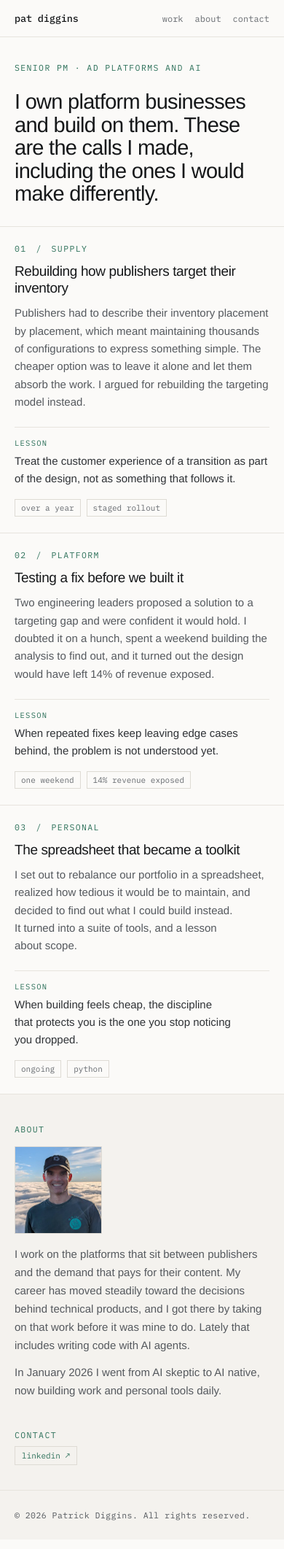
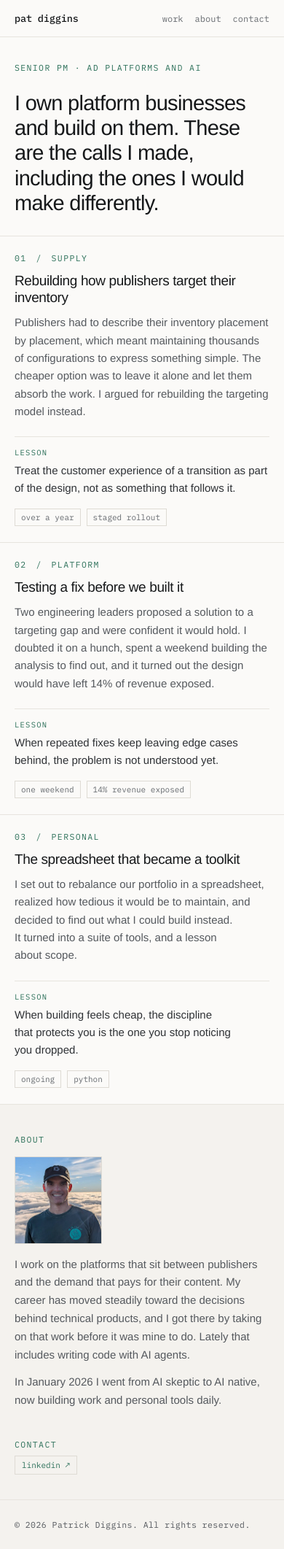
Before and after one commit to pd-product/pd-product.github.io, a Jekyll site: the page built from index.html, in a window 390 px wide. Shown: the whole page at 73% size. Built offline with Jekyll 4.4.1, drawn with Linux system fonts in a browser that asks for light colours.

Commit message:
Raise headline leading at the phone breakpoint only (#48)
At 390px the home headline is 29px at line-height 1.09 and wraps to five
lines. 1.09 is display leading, tuned for the one or two lines the same copy
occupies at 47px. Five lines is a paragraph, and paragraph-length text at
display leading reads dense. 1.18 at the phone breakpoint costs 13px of
headline height, 158px to 171px.

Scoped to `@media (max-width: 640px)`, so nothing above that width changes.

This re-applies the `.intro h1` half of the closed PR #40 and deliberately
drops its `.story-title { line-height: 1.16 }` half. That branch argued the
change from paragraph-length text reading dense at display leading, but no
story title is paragraph-length: measured at both 390 and 1280,
targeting-architecture and personal-finance-tools are two lines and
testing-the-fix is one. One to two lines is the case 1.10 is tuned for. The
branch also said "leading is raised here and nowhere else" while raising it in
two places.


Claude-Session: https://claude.ai/code/session_015uU1sYFa2Wzb58PFhxMD5N

Co-authored-by: Claude Opus 5 (1M context) <noreply@anthropic.com>

```diff
--- a/assets/css/style.scss
+++ b/assets/css/style.scss
@@ -907,7 +907,17 @@ a:hover { color: var(--text); }
 
   .intro { padding: 34px var(--gutter) 28px; }
   .page-simple { padding: 34px var(--gutter) 28px; }
-  .intro h1 { font-size: 29px; letter-spacing: -.025em; }
+  /* Leading is raised HERE and nowhere else. The global 1.09 is display
+     leading, tuned for the one or two lines this headline occupies at 47px,
+     where each line is long relative to its height. At 29px in a ~350px column
+     the same copy wraps to FIVE lines -- measured, not estimated -- which is a
+     paragraph, and paragraph-length text at display leading reads dense.
+
+     Deliberately NOT applied to .story-title. Every story title measures one or
+     two lines at both 390 and 1280, which is the case 1.10 is already tuned
+     for; loosening it there would spend leading on the problem it was chosen to
+     solve. Re-measure before extending this to any other heading. */
+  .intro h1 { font-size: 29px; line-height: 1.18; letter-spacing: -.025em; }
 
   .work-row > a { padding: 22px var(--gutter); }
   .work-title { font-size: 19px; }
```
